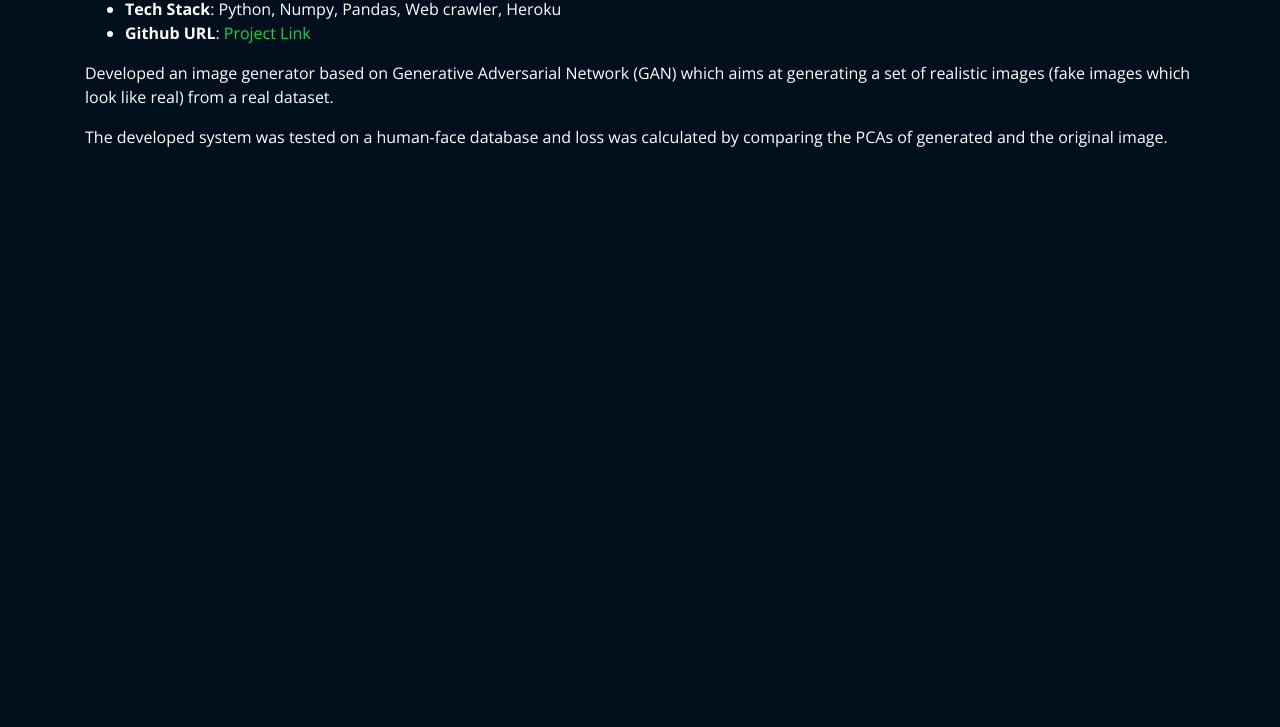
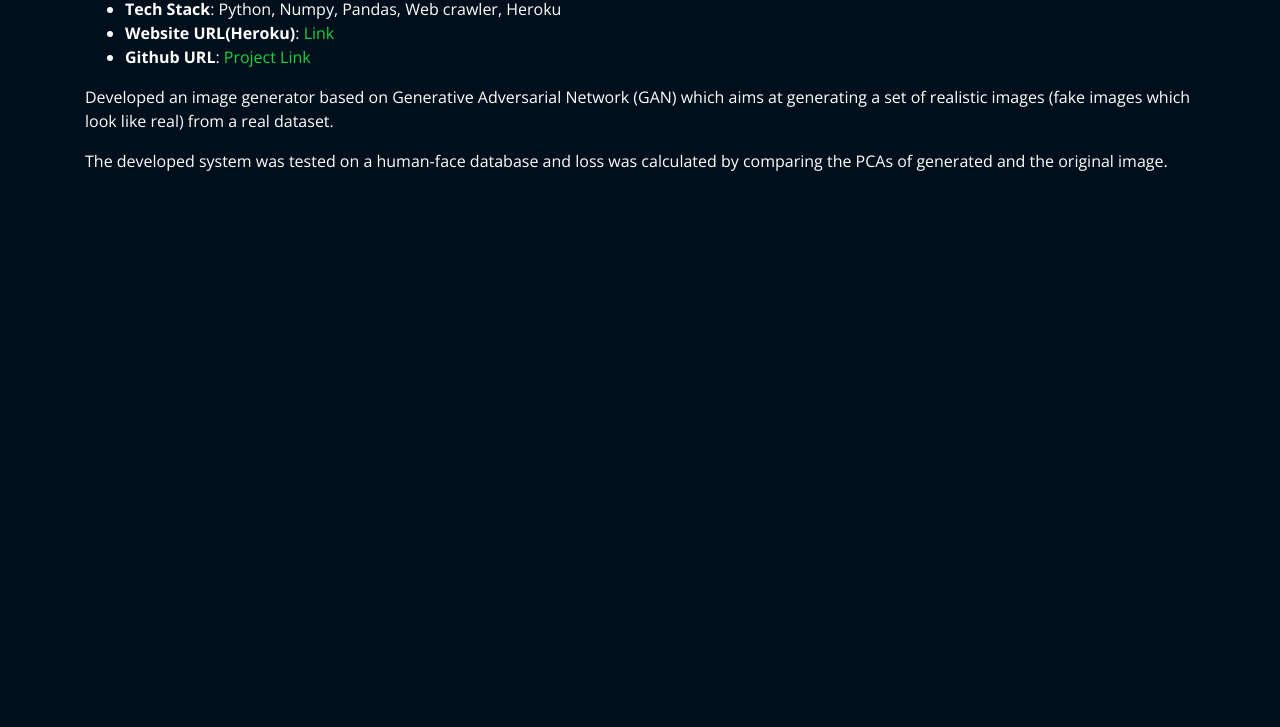
Before and after one commit to jyw2000-jyw/jyw2000-jyw.github.io, a plain HTML site: page projects/weather.html in a window 1280 px wide. Shown: the part 73-800 px from the top of the page. Drawn offline with nearby package versions, Linux system fonts and the light colour scheme; files whose address does not match are found by name.

Commit message:
weather.html

```diff
--- a/projects/weather.html
+++ b/projects/weather.html
@@ -46,6 +46,7 @@
             <h2 style="color:#12d640">Weather Monitor System</h2>
             <ul>
               <li><strong>Tech Stack</strong>: Python, Numpy, Pandas, Web crawler, Heroku</li>
+              <li><strong>Website URL(Heroku)</strong>: <a href="https://ml-dl-webapp.herokuapp.com/" target="_blank">Link</a></li>
               <li><strong>Github URL</strong>: <a href="https://github.com/jyw2000-jyw/weatherApp-based-on-streamlit" target="_blank">Project Link</a></li>
             </ul>
 
```
